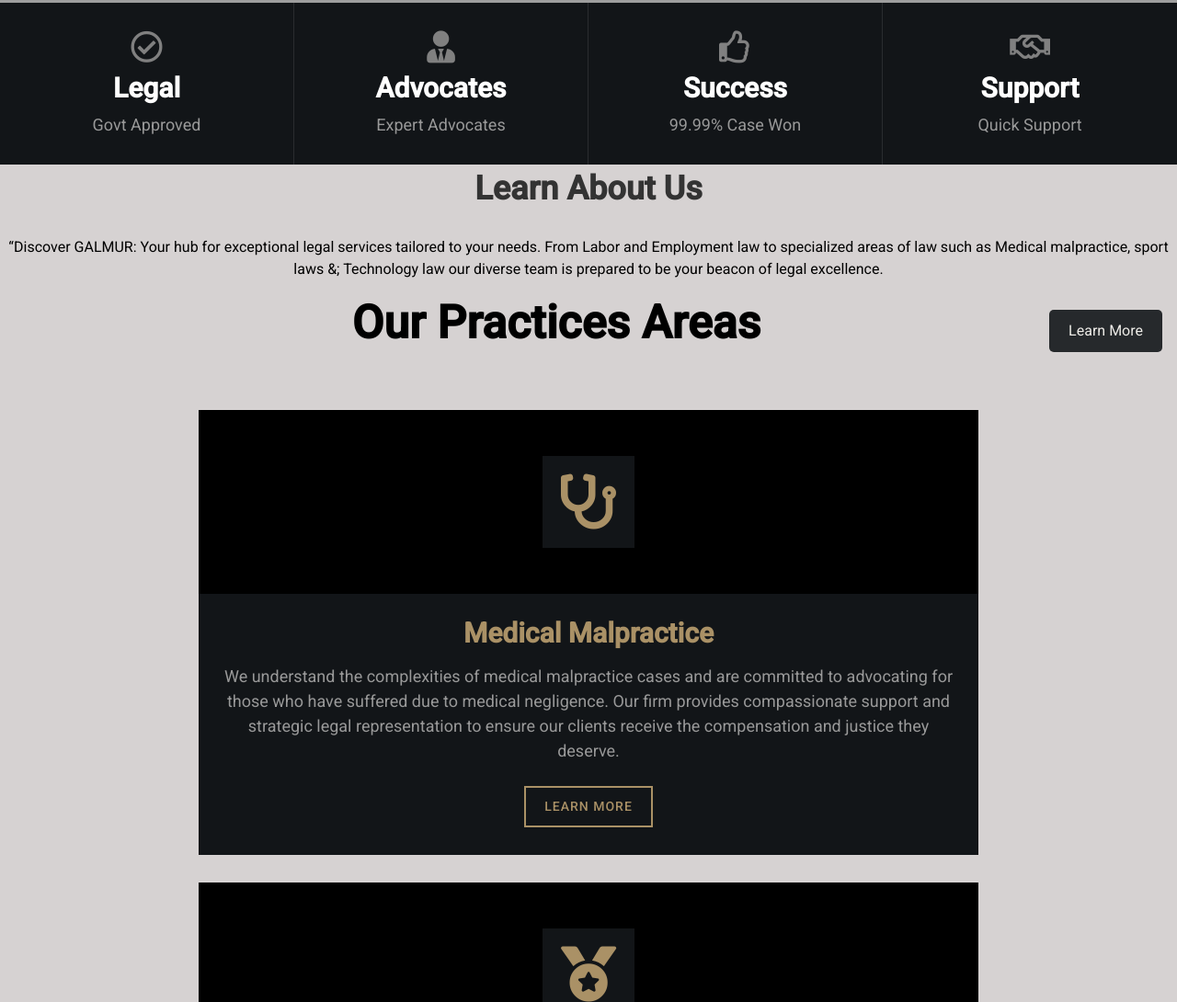
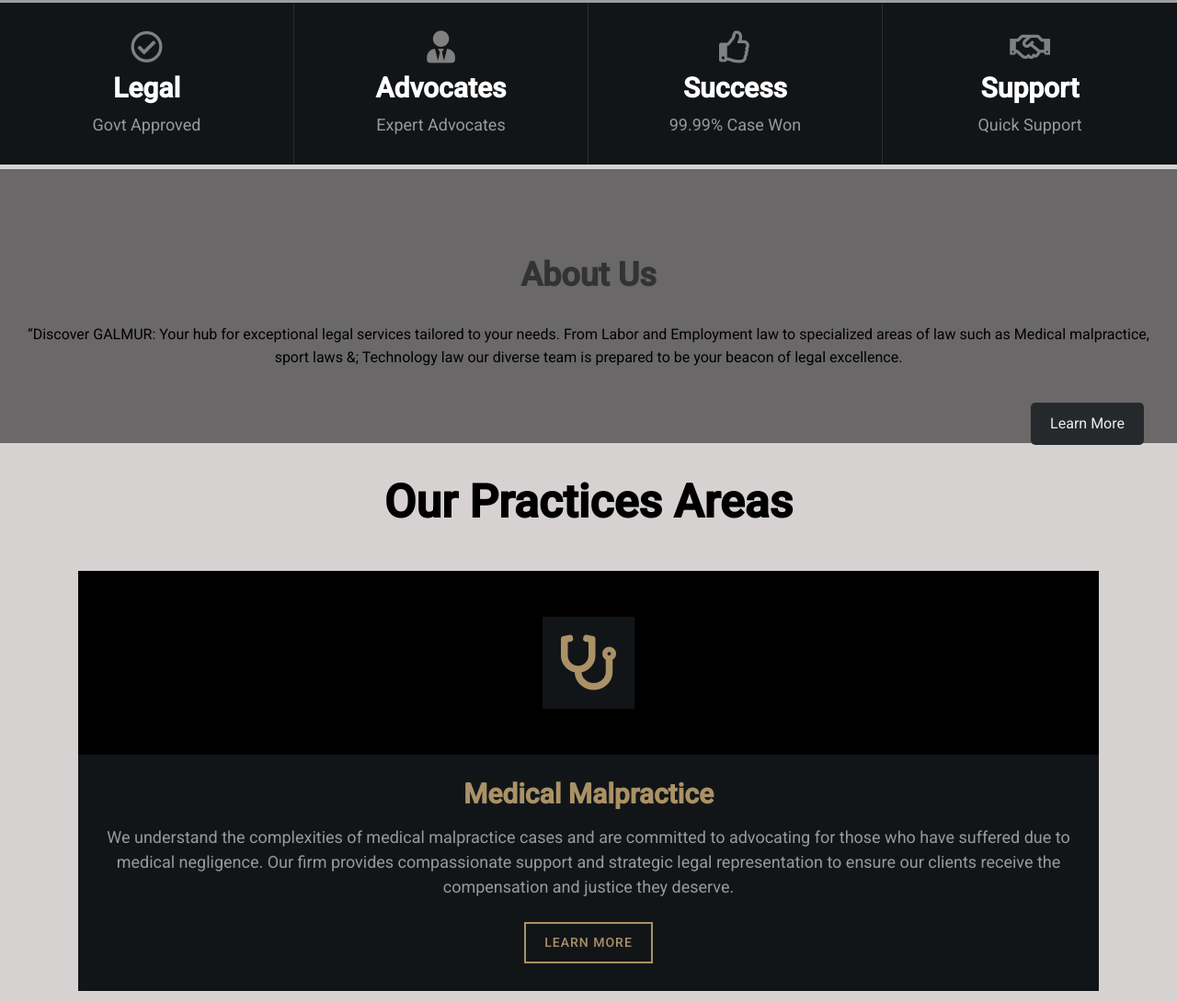
Before and after one commit to ecy16/Galmur, a plain HTML site: page index.html in a window 1280 px wide. Shown: the part 968-2058 px from the top of the page at 92% size. Drawn offline with nearby package versions, Linux system fonts and the light colour scheme; grey boxes are pictures that could not be loaded.

Commit message:
practiceareas

```diff
--- a/css/style.css
+++ b/css/style.css
@@ -2,7 +2,7 @@
 /********* General CSS *********/
 /*******************************/
 body {
-  color: #666666;
+  /* color: #666666; */
   /* background: #ffffff; */
   font-family: "Roboto", sans-serif;
   font-weight: 400;
@@ -499,9 +499,9 @@ a:focus {
 }
 
 .section-header h2 {
-  margin: 0;
-  position: relative;
-  font-size: 50px;
+  margin: 34px;
+  position: relative;
+    font-size: 50px;
   font-weight: 700;
   white-space: nowrap;
   z-index: 1;
@@ -613,6 +613,59 @@ a:focus {
 /*******************************/
 /********** About CSS **********/
 /*******************************/
+
+.about {
+  background-image: url('/img/');
+  background-size: cover;
+  background-position: center;
+  padding: 60px 20px;
+  color: #fff;
+  object-fit: contain;
+  text-align: center;
+  position: relative;
+}
+
+.about::before {
+  content: '';
+  position: absolute;
+  top: 0;
+  left: 0;
+  width: 100%;
+  height: 100%;
+  background: rgba(0, 0, 0, 0.5); /* Overlay to make text readable */
+  z-index: 1;
+}
+
+.about .section-header,
+.about .about-text {
+  position: relative;
+  z-index: 2;
+}
+
+.about .section-header h2 {
+  color: #fff;
+}
+
+.about .about-text p {
+  font-size: 1.2em;
+  margin-bottom: 20px;
+  line-height: 1.6;
+}
+
+.btn.learn {
+  background-color: #28a745;
+}
+
+.btn.learn:hover {
+  background-color: #218838;
+}
+
+/* Responsive Design */
+@media (max-width: 768px) {
+  .practice-container {
+      grid-template-columns: 1fr;
+  }
+}
 
 .about-heading{
   text-align: center;
@@ -804,7 +857,8 @@ text-align: center;
   position: relative;
   width: 100%;
   text-align: center;
-  background: #121518;
+  background: #121518 !important;
+  /* background: #121518; */
   margin-bottom: 30px;
 }
 
@@ -1929,9 +1983,9 @@ text-align: center;
   }
 }
 .practice-container {
-  width: 80%;
+  /* width: 80%; */
   margin: 0 auto;
-  padding: 20px;
+  /* padding: 20px; */
 }
 
 .section-header h2 {
--- a/index.html
+++ b/index.html
@@ -34,6 +34,8 @@
         <div class="row">
           <div class="col-lg-3 text-sm">
             <div class="">
+              <!-- <img src="./img/logo2.jpeg"> -->
+
               <h2 class="text-white p-4">GALMUR</h2>
               <a href="index.html">
               </a>
@@ -140,7 +142,7 @@
 
       <div class="">
         <div class="section-header">
-          <h2>Learn About Us</h2>
+          <h2> About Us</h2>
         </div>
         <div class="about-text text-center">
           <p>
@@ -202,8 +204,6 @@
               individuals.
               From intellectual property protection to data privacy and cybersecurity, our firm offers strategic
               guidance to navigate the legal challenges of the digital age.
-
-
             </p>
             <a class="btn" href="/practice.html">Learn More</a>
           </div>
@@ -211,10 +211,9 @@
             <div class="service-icon">
               <i class="fa fa-pen"></i>
             </div>
-            <h3>
-              Employment and Labor</h3>
+            <h3>Employment and Labor</h3>
             <p>
-              “At GALMUR we are your compass in the realm of employment law. Are you an employee facing
+              At GALMUR we are your compass in the realm of employment law. Are you an employee facing
               injustice, or an employer navigating complex labor regulations? From wrongful termination to
               wage disputes, we champion fairness and compliance, offering expert guidance and
               representation to both sides of the employment equation.
@@ -231,15 +230,12 @@
               criminal offense? Fear not. Our team specializes in crafting formidable defense strategies
               tailored to your unique case.
               Let us navigate the complexities of the legal system together, championing your cause with
-              unwavering determination. Your freedom is our priority, and we won&#39;t rest until justice is
-              served.&quot;
+              unwavering determination. Your freedom is our priority, and we won't rest until justice is
+              served.
             </p>
             <a class="btn" href="/practice.html">Learn More</a>
           </div>
-
         </div>
-
-
       </div>
     </div>
     <!-- Service End -->
```
Also changed, not shown: advocates.html (+1 -1 lines), blog.html (+1 -1 lines), caseStudies.html (+2 -2 lines), practice.html (+1 -1 lines), single.html (+1 -1 lines).
